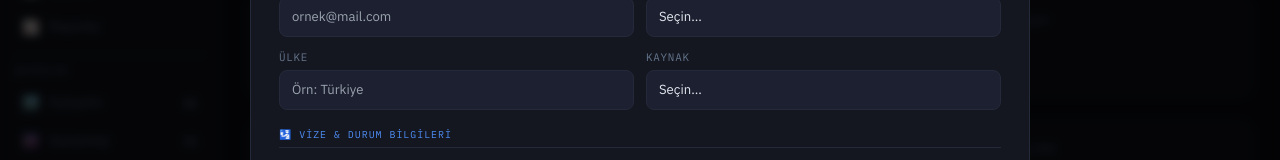
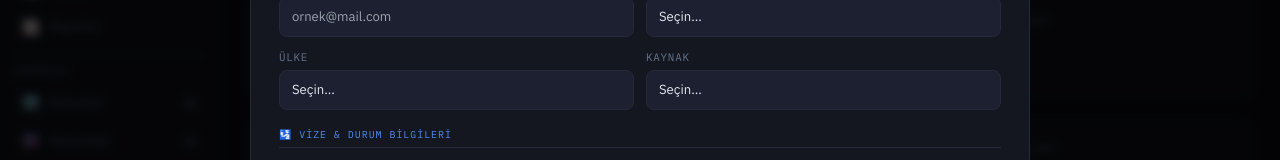
Before and after one commit to erayvizemo/vizemocrm, a React (Vite) app: page / in a window 1280 px wide. Both pictures are taken after a click on the button "+ Yeni Müşteri". Shown: the part 235-395 px from the top of the page. Built offline with nearby package versions, Linux system fonts and the light colour scheme.

Commit message:
feat: Ulke dropdown eklendi (Schengen+diger), aylik grafik Subattan baslatildi

```diff
--- a/src/components/CustomerModal.tsx
+++ b/src/components/CustomerModal.tsx
@@ -6,6 +6,16 @@ import { getStatusColor, getStatusBg } from '../utils/helpers';
 const DANISMAN_LIST = ['Eray', 'Dilara', 'Selin', 'Merve', 'Ali', 'Diğer'];
 const SEHIR_LIST = ['Eskişehir', 'Gaziantep', 'İstanbul', 'Ankara', 'Diğer'];
 const KAYNAK_LIST = ['Instagram', 'Referans', 'Web Site', 'Yüz Yüze', 'WhatsApp', 'Diğer'];
+const ULKE_LIST = [
+  // Schengen Ülkeleri
+  'Almanya', 'Avusturya', 'Belçika', 'Çekya', 'Danimarka', 'Estonya',
+  'Finlandiya', 'Fransa', 'Hırvatistan', 'Hollanda', 'İspanya', 'İsveç',
+  'İsviçre', 'İtalya', 'İzlanda', 'Letonya', 'Litvanya', 'Lüksemburg',
+  'Macaristan', 'Malta', 'Norveç', 'Polonya', 'Portekiz', 'Slovakya',
+  'Slovenya', 'Yunanistan',
+  // Diğer Ülkeler
+  'Amerika (ABD)', 'İngiltere', 'Kanada', 'Dubai (BAE)',
+];
 
 const inputStyle: React.CSSProperties = {
   background: 'var(--surface2)',
@@ -299,15 +309,21 @@ export default function CustomerModal() {
                   </select>
                 </FormField>
                 <FormField label="Ülke">
-                  <input
-                    type="text"
+                  <select
                     value={form.ulke}
                     onChange={e => setForm(p => ({ ...p, ulke: e.target.value }))}
-                    placeholder="Örn: Türkiye"
                     style={inputStyle}
                     onFocus={e => (e.target.style.borderColor = 'var(--accent)')}
                     onBlur={e => (e.target.style.borderColor = 'var(--border)')}
-                  />
+                  >
+                    <option value="">Seçin...</option>
+                    <optgroup label="Schengen Ülkeleri">
+                      {ULKE_LIST.slice(0, 26).map(u => <option key={u}>{u}</option>)}
+                    </optgroup>
+                    <optgroup label="Diğer Ülkeler">
+                      {ULKE_LIST.slice(26).map(u => <option key={u}>{u}</option>)}
+                    </optgroup>
+                  </select>
                 </FormField>
                 <FormField label="Kaynak">
                   <select
--- a/src/utils/helpers.ts
+++ b/src/utils/helpers.ts
@@ -123,11 +123,13 @@ export function exportToCSV(customers: Customer[]): void {
 export function getMonthlyData(customers: Customer[]): { month: string; yeni: number; kapandi: number }[] {
   const months: Record<string, { yeni: number; kapandi: number }> = {};
   const monthNames = ['Oca', 'Şub', 'Mar', 'Nis', 'May', 'Haz', 'Tem', 'Ağu', 'Eyl', 'Eki', 'Kas', 'Ara'];
-  // Last 6 months
-  for (let i = 5; i >= 0; i--) {
-    const d = new Date();
-    d.setMonth(d.getMonth() - i);
-    const key = `${d.getFullYear()}-${String(d.getMonth() + 1).padStart(2, '0')}`;
+  // Start from February 2026, show 6 months forward
+  const startYear = 2026;
+  const startMonth = 1; // 0-indexed: 1 = February
+  for (let i = 0; i < 6; i++) {
+    const m = (startMonth + i) % 12;
+    const y = startYear + Math.floor((startMonth + i) / 12);
+    const key = `${y}-${String(m + 1).padStart(2, '0')}`;
     months[key] = { yeni: 0, kapandi: 0 };
   }
   customers.forEach(c => {
```
